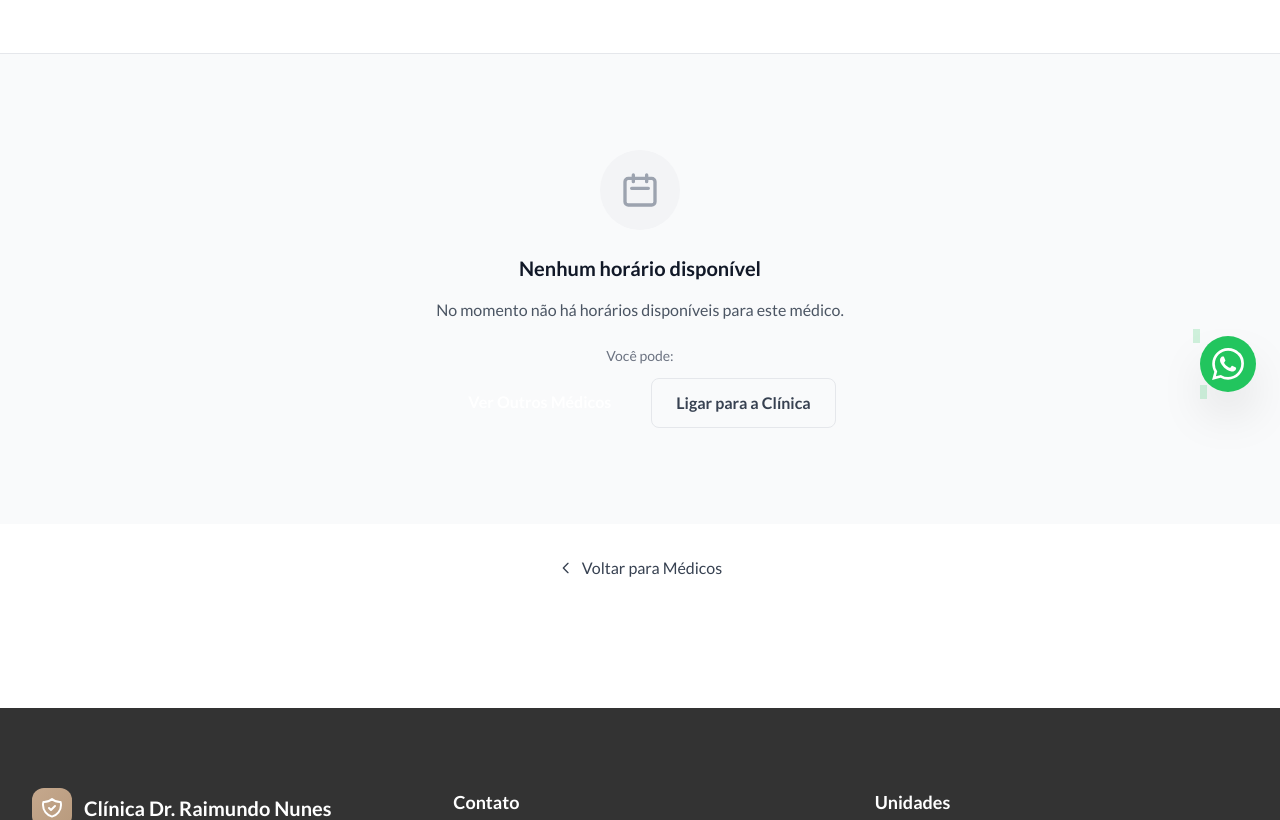
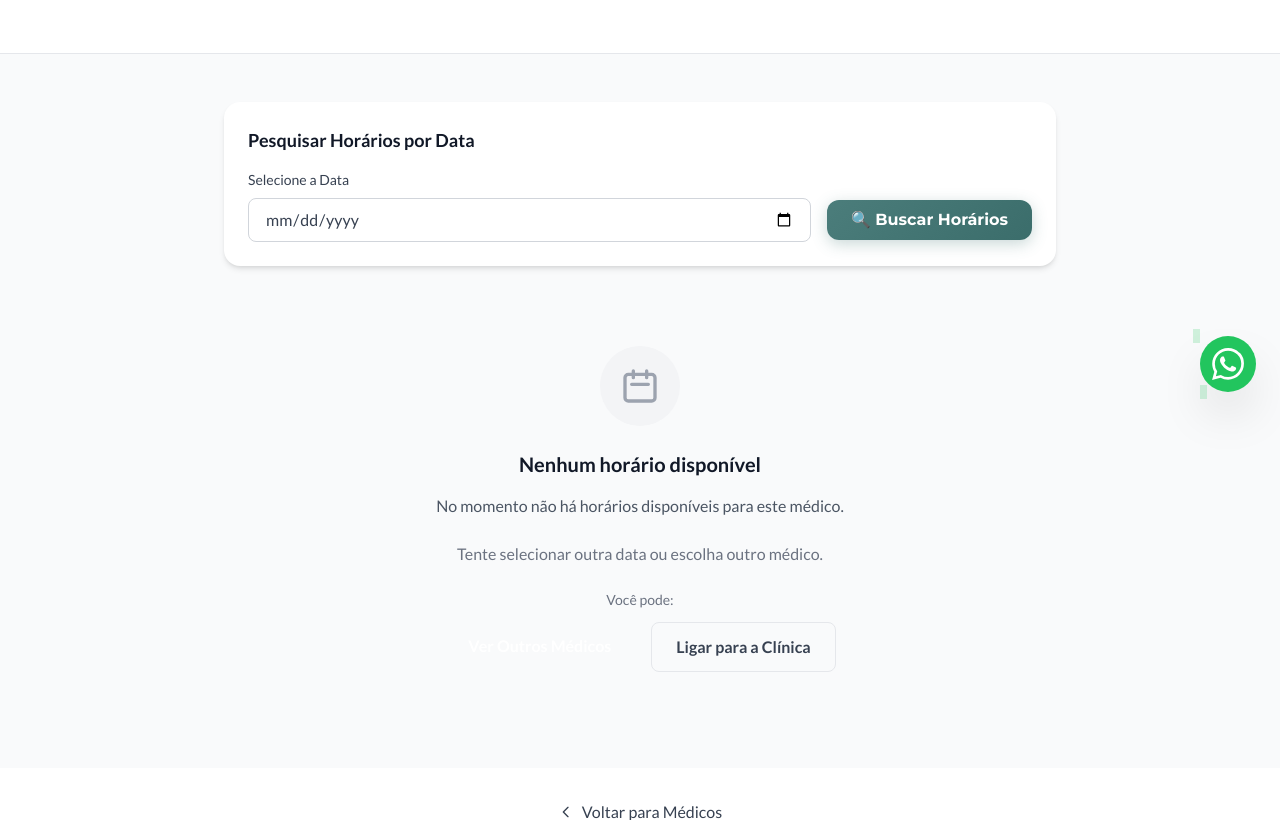
Before and after one commit to lsfrenzel/clinica_raimundo, a Flask app: template app/templates/appointments/horarios.html in a window 1280 px wide. Shown: the part 384-1204 px from the top of the page. Run offline with Flask 3, Linux system fonts and the light colour scheme; the template is opened without the code that fills it, so the values that code supplies are empty; some libraries are stand-ins or nearby versions.

Commit message:
Allow patients to search for available appointments by date
Implement a date search filter in the appointment scheduling flow to display available time slots for a selected doctor on a specific date.

Replit-Commit-Author: Agent
Replit-Commit-Session-Id: a1f0d063-77bb-4026-888a-38a3ee03c651
Replit-Commit-Checkpoint-Type: full_checkpoint
Replit-Commit-Screenshot-Url: https://storage.googleapis.com/screenshot-production-us-central1/133497b3-2876-4df8-b9ba-c6f195020c50/a1f0d063-77bb-4026-888a-38a3ee03c651/AH931DQ

```diff
--- a/app/templates/appointments/horarios.html
+++ b/app/templates/appointments/horarios.html
@@ -44,27 +44,58 @@
 <!-- Horários Disponíveis -->
 <section class="py-12 bg-gray-50">
     <div class="max-w-4xl mx-auto px-4 sm:px-6 lg:px-8">
+        <!-- Filtro de Data -->
+        <div class="mb-8">
+            <div class="bg-white rounded-2xl shadow-md p-6">
+                <h3 class="text-lg font-semibold text-gray-900 mb-4">Pesquisar Horários por Data</h3>
+                <form method="GET" class="flex flex-col sm:flex-row gap-4 items-center">
+                    <div class="flex-1 w-full">
+                        <label for="data" class="block text-sm font-medium text-gray-700 mb-2">Selecione a Data</label>
+                        <input type="date"
+                               id="data"
+                               name="data"
+                               value="{{ data_selecionada.strftime('%Y-%m-%d') if data_selecionada else '' }}"
+                               min="{{ datetime.now().strftime('%Y-%m-%d') }}"
+                               class="w-full px-4 py-2 border border-gray-300 rounded-lg focus:outline-none focus:ring-2 focus:ring-teal focus:border-transparent">
+                    </div>
+                    <div class="w-full sm:w-auto">
+                        <label class="block text-sm font-medium text-gray-700 mb-2 sm:invisible">Buscar</label>
+                        <button type="submit" class="w-full sm:w-auto btn-teal px-6 py-2">
+                            🔍 Buscar Horários
+                        </button>
+                    </div>
+                </form>
+            </div>
+        </div>
+
         {% if horarios_disponiveis %}
             <div class="mb-8 text-center">
-                <h3 class="text-2xl font-bold text-gray-900 mb-2">Próximos Horários Disponíveis</h3>
+                <h3 class="text-2xl font-bold text-gray-900 mb-2">
+                    Horários Disponíveis - {{ data_selecionada.strftime('%d/%m/%Y') }}
+                </h3>
                 <p class="text-gray-600">Clique no horário desejado para agendar sua consulta</p>
             </div>
 
             <div class="grid grid-cols-1 md:grid-cols-2 lg:grid-cols-3 gap-4">
                 {% for horario in horarios_disponiveis %}
-                <a href="{{ url_for('appointments.confirmar', medico_id=medico.id, data_hora=horario.data.isoformat() + 'T' + horario.hora.strftime('%H:%M')) }}"
-                   class="bg-white p-4 rounded-lg border border-gray-200 hover:border-clinic-primary hover:shadow-md transition-all duration-200 text-center">
-                    <div class="text-lg font-semibold text-gray-900 mb-1">
-                        {{ horario.data.strftime('%d/%m/%Y') }}
+                <a href="{{ url_for('appointments.confirmar', medico_id=medico.id, data_hora=horario.data_hora_completa) }}"
+                   class="bg-white p-6 rounded-xl border-2 border-gray-200 hover:border-teal hover:shadow-lg transition-all duration-200 text-center group">
+                    <div class="text-sm text-teal font-semibold mb-2">
+                        {{ horario.data.strftime('%A').upper() }}
                     </div>
-                    <div class="text-clinic-primary font-medium mb-2">
+                    <div class="text-2xl font-bold text-dark-gray mb-1">
                         {{ horario.hora.strftime('%H:%M') }}
                     </div>
                     <div class="text-sm text-gray-500">
-                        {{ horario.data.strftime('%A').title() }}
+                        {{ horario.data.strftime('%d/%m/%Y') }}
                     </div>
-                    <div class="text-xs text-gray-400 mt-1">
-                        {{ horario.duracao or 30 }} minutos
+                    <div class="text-xs text-gray-400 mt-3 pt-3 border-t border-gray-100">
+                        ⏱️ {{ horario.duracao or 30 }} minutos
+                    </div>
+                    <div class="mt-3 text-teal opacity-0 group-hover:opacity-100 transition-opacity duration-200">
+                        <svg class="w-5 h-5 mx-auto" fill="none" stroke="currentColor" viewBox="0 0 24 24">
+                            <path stroke-linecap="round" stroke-linejoin="round" stroke-width="2" d="M9 5l7 7-7 7" />
+                        </svg>
                     </div>
                 </a>
                 {% endfor %}
@@ -77,7 +108,14 @@
                     </svg>
                 </div>
                 <h3 class="text-xl font-semibold text-gray-900 mb-4">Nenhum horário disponível</h3>
-                <p class="text-gray-600 mb-6">No momento não há horários disponíveis para este médico.</p>
+                <p class="text-gray-600 mb-6">
+                    {% if data_selecionada %}
+                        Não há horários disponíveis para {{ data_selecionada.strftime('%d/%m/%Y') }}.
+                    {% else %}
+                        No momento não há horários disponíveis para este médico.
+                    {% endif %}
+                </p>
+                <p class="text-gray-500 mb-6">Tente selecionar outra data ou escolha outro médico.</p>
                 <div class="space-y-3">
                     <p class="text-sm text-gray-500">Você pode:</p>
                     <div class="flex flex-col sm:flex-row gap-4 justify-center">
```
Also changed, not shown: app/blueprints/appointments.py (+44 -6 lines), 1 other file.
